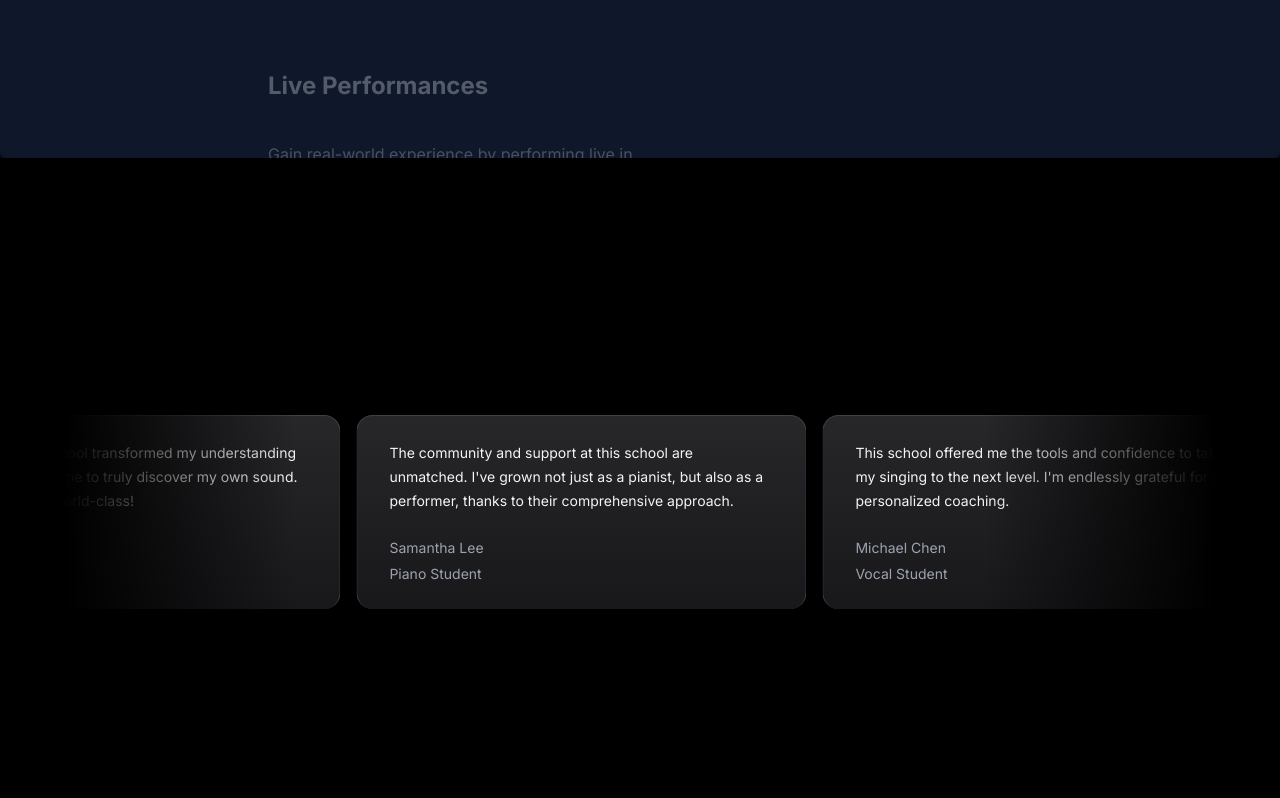
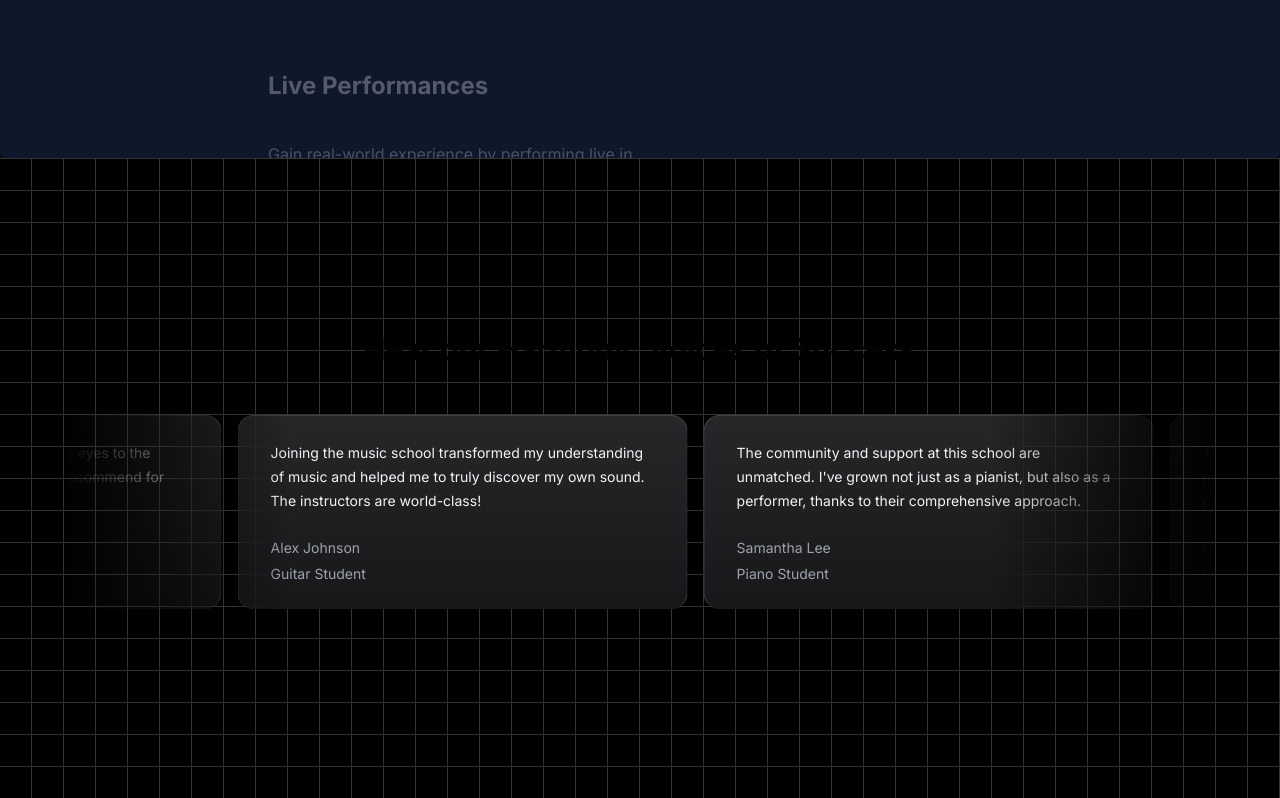
Before and after one commit to upadhyayaditi/Nextjs-Learning, a Next.js app in the folder music-academy-project/: page / in a window 1280 px wide. Shown: the part 1670-2468 px from the top of the page. Built offline with nearby package versions, Linux system fonts and the light colour scheme.

Commit message:
add grid background

```diff
--- a/music-academy-project/package.json
+++ b/music-academy-project/package.json
@@ -10,6 +10,7 @@
   },
   "dependencies": {
     "clsx": "^2.1.1",
+    "mini-svg-data-uri": "^1.4.4",
     "motion": "^12.23.6",
     "next": "14.1.0",
     "react": "^18",
--- a/music-academy-project/src/components/TestimonialCards.tsx
+++ b/music-academy-project/src/components/TestimonialCards.tsx
@@ -1,5 +1,6 @@
 "use client";
 import { InfiniteMovingCards } from "./ui/infinite-moving-cards";
+
 
 const musicSchoolTestimonials = [
   {
--- a/music-academy-project/tailwind.config.ts
+++ b/music-academy-project/tailwind.config.ts
@@ -1,9 +1,46 @@
 import type { Config } from "tailwindcss";
 
+const svgToDataUri = require("mini-svg-data-uri");
 const colors = require("tailwindcss/colors");
 const {
   default: flattenColorPalette,
 } = require("tailwindcss/lib/util/flattenColorPalette");
+
+// Plugin to add each Tailwind color as a global CSS variable
+function addVariablesForColors({ addBase, theme }: any) {
+  const allColors = flattenColorPalette(theme('colors'));
+  const newVars = Object.fromEntries(
+    Object.entries(allColors).map(([key, value]) => [`--${key}`, value])
+  );
+
+  addBase({
+    ':root': newVars,
+  });
+}
+
+function addSvgPatterns({ matchUtilities, theme }: any) {
+  matchUtilities(
+    {
+      'bg-grid': (value: any) => ({
+        backgroundImage: `url("${svgToDataUri(
+          `<svg xmlns="http://www.w3.org/2000/svg" viewBox="0 0 32 32" width="32" height="32" fill="none" stroke="${value}"><path d="M0 .5H31.5V32"/></svg>`
+        )}")`,
+      }),
+      'bg-grid-small': (value: any) => ({
+        backgroundImage: `url("${svgToDataUri(
+          `<svg xmlns="http://www.w3.org/2000/svg" viewBox="0 0 32 32" width="8" height="8" fill="none" stroke="${value}"><path d="M0 .5H31.5V32"/></svg>`
+        )}")`,
+      }),
+      'bg-dot': (value: any) => ({
+        backgroundImage: `url("${svgToDataUri(
+          `<svg xmlns="http://www.w3.org/2000/svg" viewBox="0 0 32 32" width="16" height="16" fill="none"><circle fill="${value}" id="pattern-circle" cx="10" cy="10" r="1.6257413380501518"></circle></svg>`
+        )}")`,
+      }),
+    },
+    { values: flattenColorPalette(theme('backgroundColor')), type: 'color' }
+  );
+}
+
 
 const config: Config = {
   content: [
@@ -11,38 +48,31 @@
     "./src/components/**/*.{js,ts,jsx,tsx,mdx}",
     "./src/app/**/*.{js,ts,jsx,tsx,mdx}",
   ],
-  darkMode: "class",
+  darkMode: 'class',
   theme: {
     extend: {
+      animation:{
+        spotlight: "spotlight 2s ease .75s 1 forwards",
+        scroll: "scroll var(--animation-duration, 40s) var(--animation-direction, forwards) linear infinite"
+      },
       backgroundImage: {
         "gradient-radial": "radial-gradient(var(--tw-gradient-stops))",
         "gradient-conic":
           "conic-gradient(from 180deg at 50% 50%, var(--tw-gradient-stops))",
       },
-      animation: {
-        spotlight: "spotlight 2s ease 0.75s 1 forwards",
-        scroll: "scroll var(--animation-duration, 40s) linear infinite",
-      },
-      keyframes: {
+      keyframes:{
         spotlight: {
-          "0%": {
-            opacity: "0",
-            transform: "translate(-72%, -62%) scale(0.5)",
-          },
-          "100%": {
-            opacity: "1",
-            transform: "translate(-50%, -40%) scale(1)",
-          },
+          '0%': { opacity: '0', transform: 'translate(-72%, -62%) scale(0.5)' },
+          '100%': { opacity: '1', transform: 'translate(-50%,-40%) scale(1)' },
         },
         scroll: {
           to: {
             transform: "translate(calc(-50% - 0.5rem))",
           },
         },
-      },
+      }
     },
   },
-  plugins: [],
+  plugins: [addVariablesForColors, addSvgPatterns],
 };
-
 export default config;
```
Also changed, not shown: 1 other file (tests, documents, lock files or other folders).
